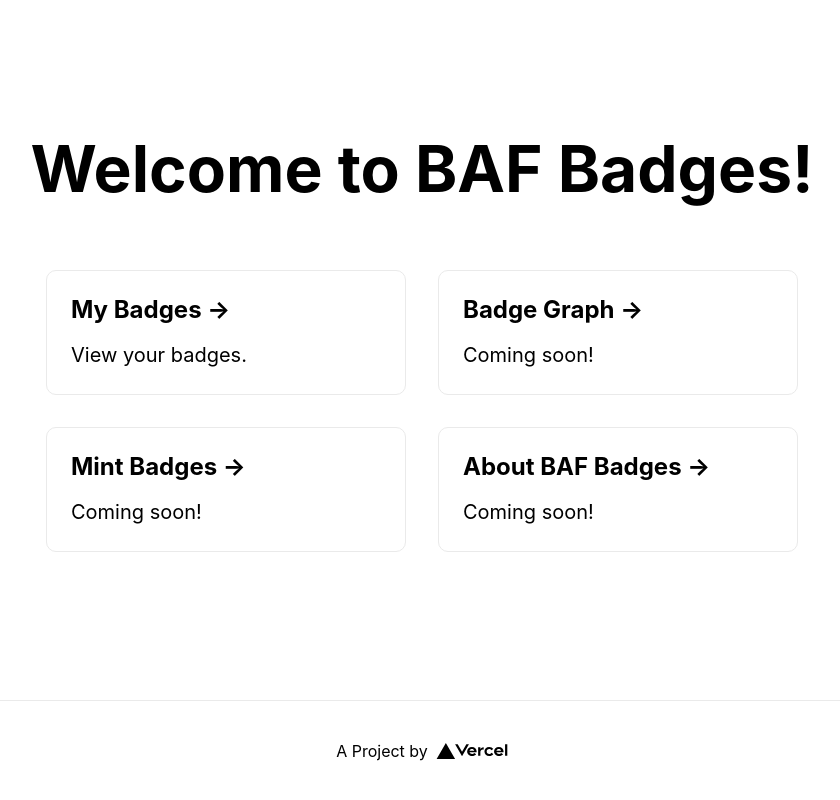
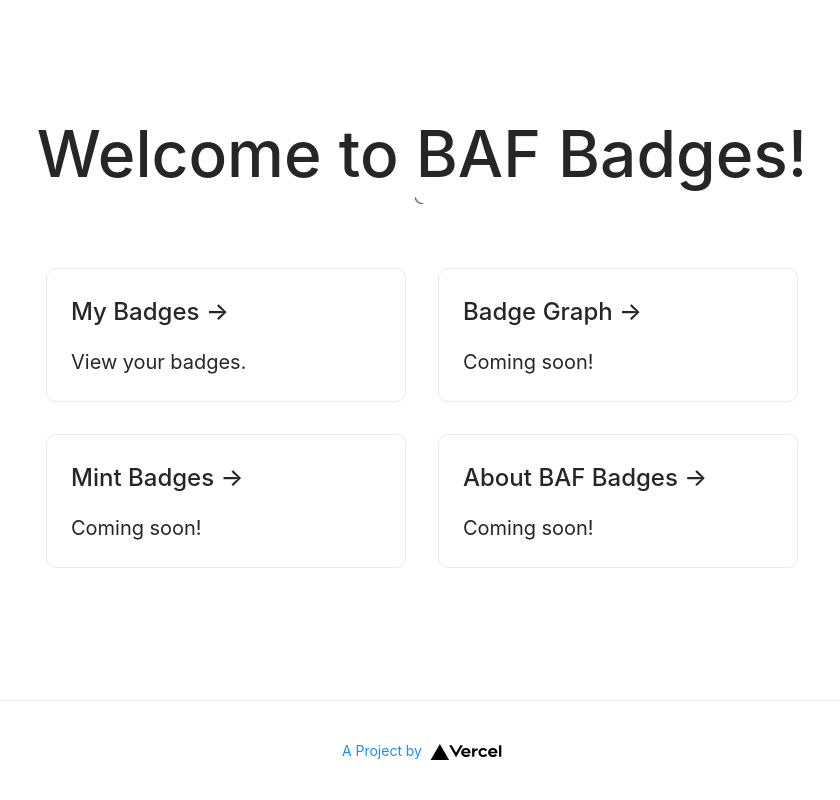
Before and after one commit to bafnetwork/baf-badges, a Next.js app: page / in a window 1280 px wide. Shown: the whole page, without its empty margins (218-1058 px from the left). Built offline with nearby package versions, Linux system fonts and the light colour scheme.

Commit message:
add antd

```diff
--- a/contract-config.json
+++ b/contract-config.json
@@ -1 +1 @@
-{"contractName": "dev-1628265145564-57449276967413"}
+{"contractName": "dev-1628492799249-80883262839738"}
--- a/package.json
+++ b/package.json
@@ -12,7 +12,9 @@
     "lint": "next lint"
   },
   "dependencies": {
+    "@ant-design/icons": "^4.6.2",
     "@fleekhq/fleek-storage-js": "^1.0.17",
+    "antd": "^4.16.11",
     "near-api-js": "^0.42.0",
     "next": "11.0.1",
     "react": "17.0.2",
--- a/pages/_app.tsx
+++ b/pages/_app.tsx
@@ -1,5 +1,7 @@
 import 'reflect-metadata';
 import '../styles/globals.css'
+import 'antd/dist/antd.css';
+
 import type { AppProps } from 'next/app'
 
 export default function MyApp({ Component, pageProps }: AppProps) {
--- a/pages/index.tsx
+++ b/pages/index.tsx
@@ -3,6 +3,7 @@ import Image from 'next/image';
 import { Footer } from '../components/Footer';
 import Link from 'next/link';
 import styles from '../styles/Home.module.css';
+import { LoadingOutlined } from '@ant-design/icons';
 
 function Home() {
   return (
@@ -13,10 +14,13 @@ function Home() {
         <link rel="icon" href="/favicon.ico" />
       </Head>
 
+
       <main className={styles.main}>
         <h1 className={styles.title}>
           Welcome to BAF Badges!
         </h1>
+
+        <LoadingOutlined />
 
         <div className={styles.grid}>
           <Link passHref href="/my-badges">
```
Also changed, not shown: 1 other file (tests, documents, lock files or other folders).
